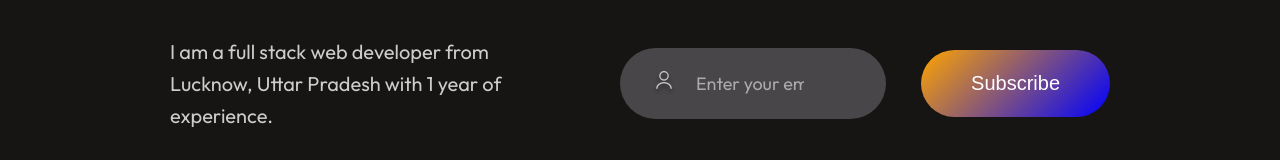
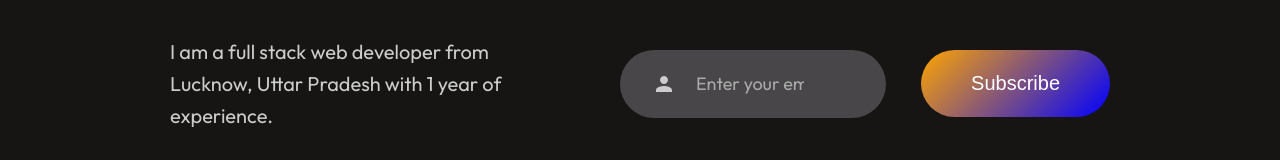
Before and after one commit to Anikettiw-at/portreact, a React (Vite) app: page / in a window 1280 px wide. Shown: the part 5109-5269 px from the top of the page. Built offline with nearby package versions, Linux system fonts and the light colour scheme.

Commit message:
Update Footer.jsx

```diff
--- a/src/components/Footer/Footer.jsx
+++ b/src/components/Footer/Footer.jsx
@@ -1,8 +1,14 @@
 import React from 'react';
 import './Footer.css';
-import user_icon from '../../assets/user_icon.svg';
 
 const Footer = () => {
+  // Use public folder for assets or inline SVG
+  const userIconSvg = (
+    <svg width="24" height="24" viewBox="0 0 24 24" fill="none" xmlns="http://www.w3.org/2000/svg">
+      <path d="M12 12c2.21 0 4-1.79 4-4s-1.79-4-4-4-4 1.79-4 4 1.79 4 4 4zm0 2c-2.67 0-8 1.34-8 4v2h16v-2c0-2.66-5.33-4-8-4z" fill="currentColor"/>
+    </svg>
+  );
+
   return (
     <div className="footer">
       <div className="footer-top">
@@ -14,10 +20,12 @@ const Footer = () => {
 
         <div className="footer-top-right">
           <div className="footer-email-input">
-            <img src={user_icon} alt="User Icon" />
+            <div className="user-icon">
+              {userIconSvg}
+            </div>
             <input type="email" placeholder="Enter your email" />
           </div>
-            <button className="footer-subscribe">Subscribe</button>
+          <button className="footer-subscribe">Subscribe</button>
         </div>
       </div>
 
```
